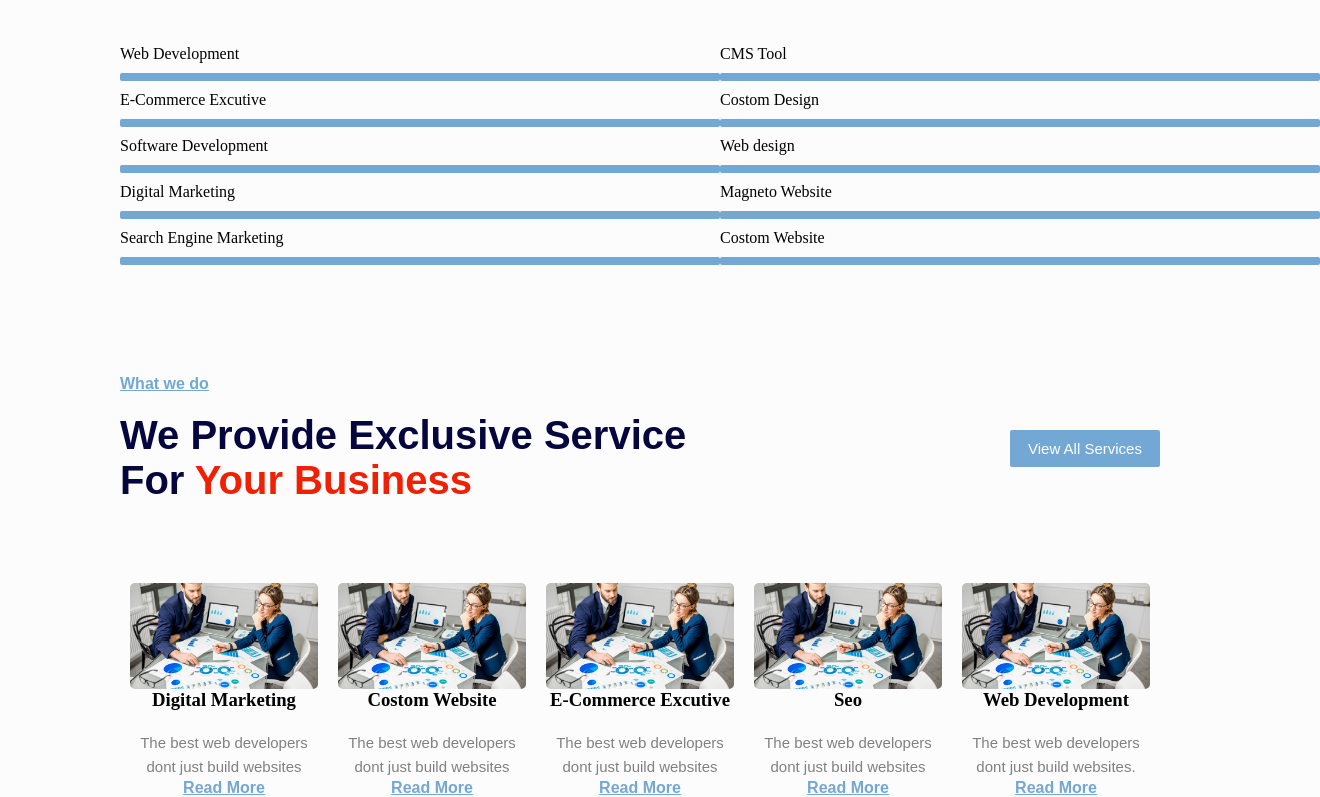
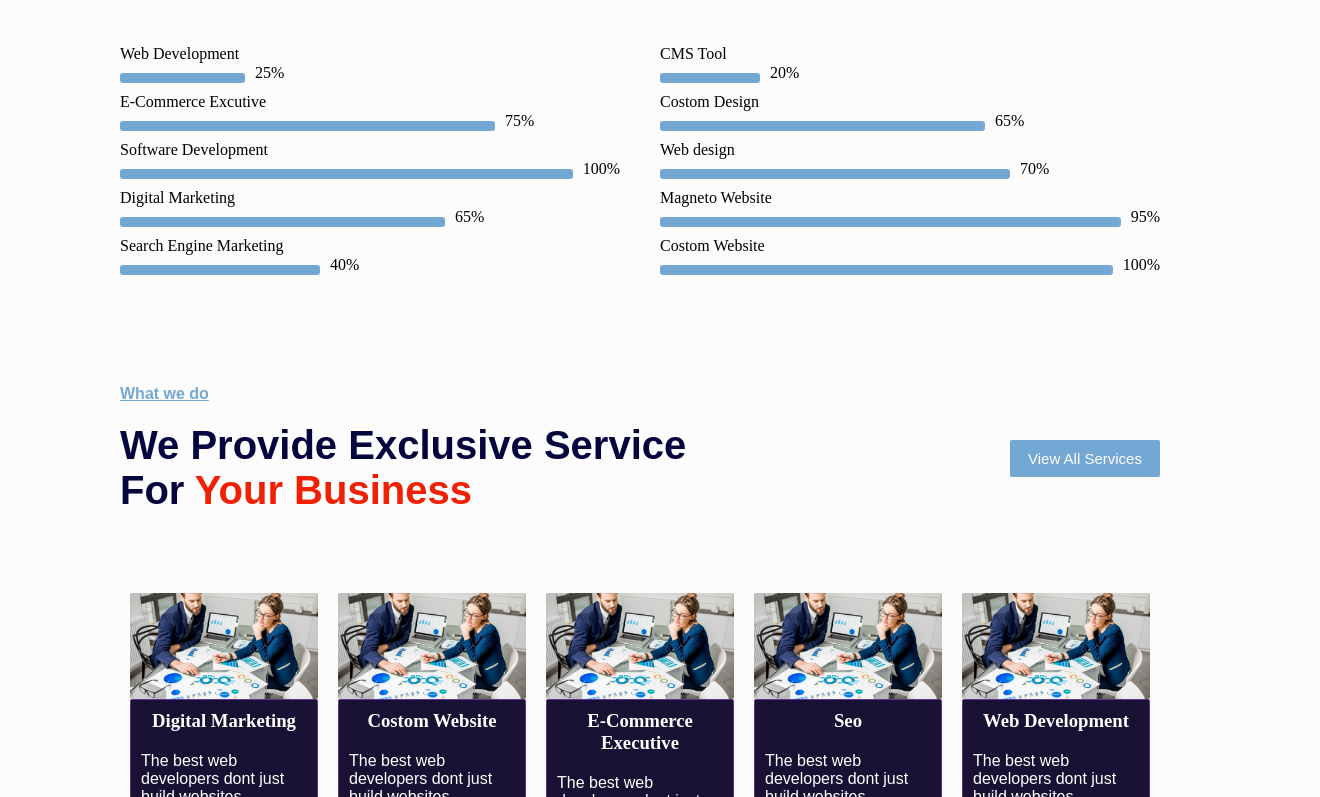
Before and after one commit to Vipinkm1/Inverntion-Project, a React (Vite) app: page / in a window 1280 px wide. Shown: the part 1803-2600 px from the top of the page, 1320 px wide, since content can reach past the window. Built offline with nearby package versions, Linux system fonts and the light colour scheme.

Commit message:
initial commit

```diff
--- a/package.json
+++ b/package.json
@@ -10,6 +10,8 @@
     "preview": "vite preview"
   },
   "dependencies": {
+    "aos": "^2.3.4",
+    "framer-motion": "^11.11.9",
     "icons": "^1.0.0",
     "lottie-react": "^2.4.0",
     "react": "^18.3.1",
--- a/src/App.css
+++ b/src/App.css
@@ -248,19 +248,31 @@ li a:hover {
 }
 
 /* It experience section */
+
 .topex-2{
   margin-top: 70px;
 }
+.experience-field{
+  width: 100%;
+}
+
+
 .fill-border{
-  height: 8px;
-  width: 600px;
-  border-radius: 2px;
+  border-radius: 3px;
   background: rgb(115, 167, 212);
+  padding: 5px;
+}
+.progress-bar{
+  display: flex;
+  align-items: center;
+  justify-content: start;
+  gap: 10px;
 }
 .it-services{
   display: flex;
   align-items: center;
   justify-content: space-between;
+  gap: 40px;
   padding: 40px 0px;
 }
 .it-services-flex{
@@ -271,23 +283,38 @@ li a:hover {
 .grid-border{
   padding: 10px;
 }
-.grid-template{
-
+.services-img-add{
+  background: rgb(115, 167, 212);
+  border-radius: 2px;
+  width:100%;
+  cursor: pointer;
+}
+.services-img-add:hover{
+   transition: 0.6s ease-in-out;
+   zoom: 100%;
+   transform: scale(1.2);
 }
 
-.services-img-add{
-  background: rgb(115, 167, 212);
-  border-radius: 5px;
-  width:100%;
-
+.img-aspect-1{
+  border-radius: 2px;
+  cursor: pointer;
+  border: 1px solid rebeccapurple;
+  height: 150px;
+  background-color: black;
+}
+.p-bg{
+  background-color: #191133;
+  color: #fff;
+  padding: 10px;
 }
 /* Member section style */
 /*  footer section design template here */
 .footer {
   width: 100%;
  padding: 100px 0px 0px 0px;
+}
 
-}
+
 .footer-logo{
   width: 50%;
   padding: 10px 0px;
--- a/src/Components/Hero/HeroSection.jsx
+++ b/src/Components/Hero/HeroSection.jsx
@@ -1,21 +1,32 @@
 import React, { useEffect, useRef, useState } from 'react'
 import Lottie from 'lottie-react'
+import AOS from 'aos'
 import Slider from 'react-slick';
 import Frontend from '../../assets/frontend-dev.json'
 import Hero from '../../assets/hero-image-d.png'
 import { ImCheckboxChecked } from "react-icons/im";
 import Digi from '../../assets/service/digital-marketing-services.jpeg'
+import { motion } from 'framer-motion'
 import "slick-carousel/slick/slick.css";
 import "slick-carousel/slick/slick-theme.css";
 
 const HeroSection = () => {
 
+    //  scroll  animation when the user scroll the page
+
+    useEffect(() => {
+        AOS.init({
+            duration: 1000,
+            once: false,
+            easing: 'ease-in-out',
+        })
+    }, [])
     const services = [
         { id: 1, Img: Digi, title: 'Web Development', description: 'The best web developers dont just build websites.' },
         { id: 1, Img: Digi, title: 'Software Development', description: 'The best web developers dont just build websites ' },
         { id: 1, Img: Digi, title: 'Digital Marketing', description: 'The best web developers dont just build websites' },
         { id: 1, Img: Digi, title: 'Costom Website', description: 'The best web developers dont just build websites' },
-        { id: 1, Img: Digi, title: 'E-Commerce Excutive', description: 'The best web developers dont just build websites' },
+        { id: 1, Img: Digi, title: 'E-Commerce Executive', description: 'The best web developers dont just build websites' },
         { id: 1, Img: Digi, title: 'Seo', description: 'The best web developers dont just build websites' },
     ]
 
@@ -29,20 +40,26 @@ const HeroSection = () => {
         autoplaySpeed: 2000,
         arrows: false,
         cssEase: "ease-in-out"
-
     }
-
     return (
         <div className='page'>
-            <div className=' hero-section '>
+            <div className=' hero-section' data-aos= 'fade-up' >
                 <div className='hero-section-item'>
-                    <div className='section'>
+                    <motion.div className='section'
+                        initial={{ opacity: 0, x: -100 }}
+                        animate={{ opacity: 1, x: 0 }}
+                        transition={{ duration: 1 }}
+                    >
                         <p className='secure-it'>Secure Your It Services!</p>
                         <h1 className='color font hero-font'>Welcome to visit our website</h1>
-                    </div>
-                    <div className='slogun'>
-                        <h3 className='font'>Develope your thought</h3>
-                    </div>
+                    </motion.div>
+                    <motion.div className='slogun'
+                        initial={{ opacity: 0, y: 100 }}
+                        animate={{ opacity: 1, y: 0 }}
+                        transition={{ duration: 1, delay: 0.5 }}
+                    >
+                        <h3 className='font'>Develope your2thought</h3>
+                    </motion.div>
                     <div className='quote '><p>“A designer knows he has achieved perfection not when there is nothing left to add, but when there is nothing left to take away.”</p></div>
                     <div className='btns'>
                         <button className='button-1 font'>About Us</button>
@@ -53,7 +70,7 @@ const HeroSection = () => {
                     <Lottie animationData={Frontend} loop={true} />
                 </div>
             </div>
-            <div className='hero-section'>
+            <div className='hero-section' data-aos= 'fade-up'>
                 <img src={Hero} />
                 <div className='some-about-content'>
                     <p className='secure-it font'>About Invention It Solution</p>
@@ -80,7 +97,7 @@ const HeroSection = () => {
                     </div>
                 </div>
             </div>
-            <div className='contact-btn topex-2'>
+            <div className='contact-btn topex-2' data-aos = 'fade-left'>
                 <div className='container-1'>
                     <div>
                         <h1 className='container-p font'>Let our incredible team assist you with Website Development</h1>
@@ -93,37 +110,67 @@ const HeroSection = () => {
                     </div>
                 </div>
             </div>
-            <div className='topex-2'>
+            <div className='topex-2' data-aos='fade-right'>
                 <h1 className='color font hero-font copyright  '>More Than 24+ Years Experience<br /> We Provide <span className='span'>IT Services</span></h1>
                 <p className='quote-1 font copyright'>Collaboratively envisioneer user friendly supply chains and cross unit imperative. Authoritativel fabricate competitive resource and holistic. Holisticly restore real time resources whereas standardized networks.</p>
                 <div className='it-services '>
                     <div className='experience-field'>
                         <p>Web Development</p>
-                        <p className='fill-border topex'></p>
+                         <div className='progress-bar'>
+                        <div className='fill-border topex' style={{ width: '25%' }}></div>
+                        <p>25%</p>
+                        </div>
                         <p className='topex'>E-Commerce Excutive</p>
-                        <p className='fill-border topex'></p>
+                        <div className='progress-bar'>
+                        <div className='fill-border topex' style = {{width: '75%'}}></div>
+                        <p>75%</p>
+                        </div>
                         <p className='topex'>Software Development</p>
-                        <p className='fill-border topex'></p>
+                        <div className='progress-bar'>
+                        <div className='fill-border topex' style={{ width: '100%'}}></div>
+                        <p>100%</p>
+                        </div>
                         <p className='topex'>Digital Marketing</p>
-                        <p className='fill-border topex'></p>
+                        <div className='progress-bar'>
+                        <div className='fill-border topex' style={{width: '65%'}}></div>
+                        <p>65%</p>
+                        </div>
                         <p className='topex'>Search Engine Marketing</p>
-                        <p className='fill-border topex'></p>
+                        <div className='progress-bar'>
+                        <div className='fill-border topex' style ={{width: '40%'}}></div>
+                        <p>40%</p>
+                        </div>
                     </div>
                     <div className='experience-field'>
                         <p>CMS Tool</p>
-                        <p className='fill-border topex'></p>
+                        <div className='progress-bar'>
+                        <div className='fill-border topex' style={{width: '20%'}}></div>
+                        <p>20%</p>
+                        </div>
                         <p className='topex'>Costom Design</p>
-                        <p className='fill-border topex'></p>
+                        <div className='progress-bar'>
+                        <div className='fill-border topex' style={{width: '65%'}}></div>
+                        <p>65%</p>
+                        </div>
                         <p className='topex'>Web design</p>
-                        <p className='fill-border topex'></p>
+                        <div className='progress-bar'>
+                        <div className='fill-border topex' style={{width: '70%'}}></div>
+                        <p>70%</p>
+                        </div>
                         <p className='topex'>Magneto Website</p>
-                        <p className='fill-border topex'></p>
+                        <div  className='progress-bar'>
+                        <div className='fill-border topex' style={{width: '95%'}}></div>
+                        <p>95%</p>
+                        </div>
                         <p className='topex'>Costom Website</p>
-                        <p className='fill-border topex'></p>
+                        <div className='progress-bar'>
+                        <div className='fill-border topex' style={{width: '100%'}}></div>
+                        <p>100%</p>
+                        </div>
                     </div>
                 </div>
             </div>
-            <div className='topex-2'>
+            <div className='topex-2' data-aos = 'fade-up'>
                 <p className='secure-it font'>What we do</p>
                 <div className='it-services-flex'>
                     <h1 className='color font hero-font'>We Provide Exclusive Service <br />For
@@ -135,14 +182,14 @@ const HeroSection = () => {
             <div className='grid-template'>
                 <Slider {...sliderSettings}>
                     {services.map((services) => (
-                        <div className='grid-border topex-2' key={services.id}>
+                        <div className='grid-border topex-2' data-aos ='zoom-in' key={services.id}>
                             <div className='img-aspect'>
                                 <img className='services-img-add' src={services.Img} />
                             </div>
                             <div className='img-aspect-1'>
-                                <h3 className='copyright'>{services.title}</h3>
-                                <p className='font  quote-1 copyright'>{services.description}</p>
-                                <p className='copyright secure-it font '>Read More</p>
+                                <h3 className='copyright p-bg'>{services.title}</h3>
+                                <p className='font   p-bg'>{services.description}</p>
+                                <p className='copyright secure-it font p-bg'>Read More</p>
                             </div>
                         </div>
                     ))}
```
Also changed, not shown: 1 other file (tests, documents, lock files or other folders).
